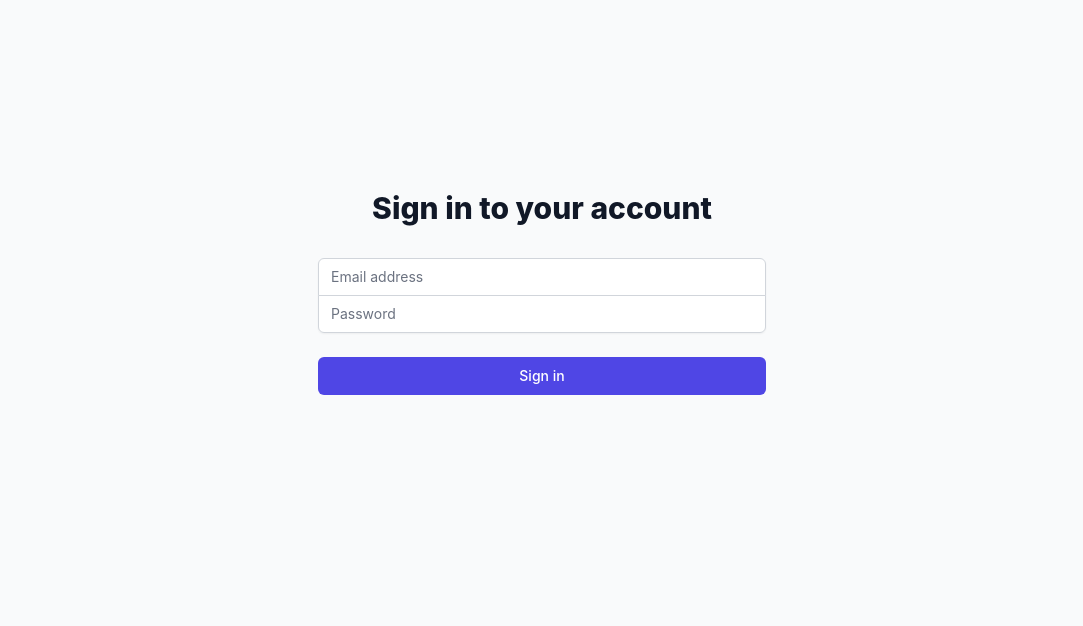
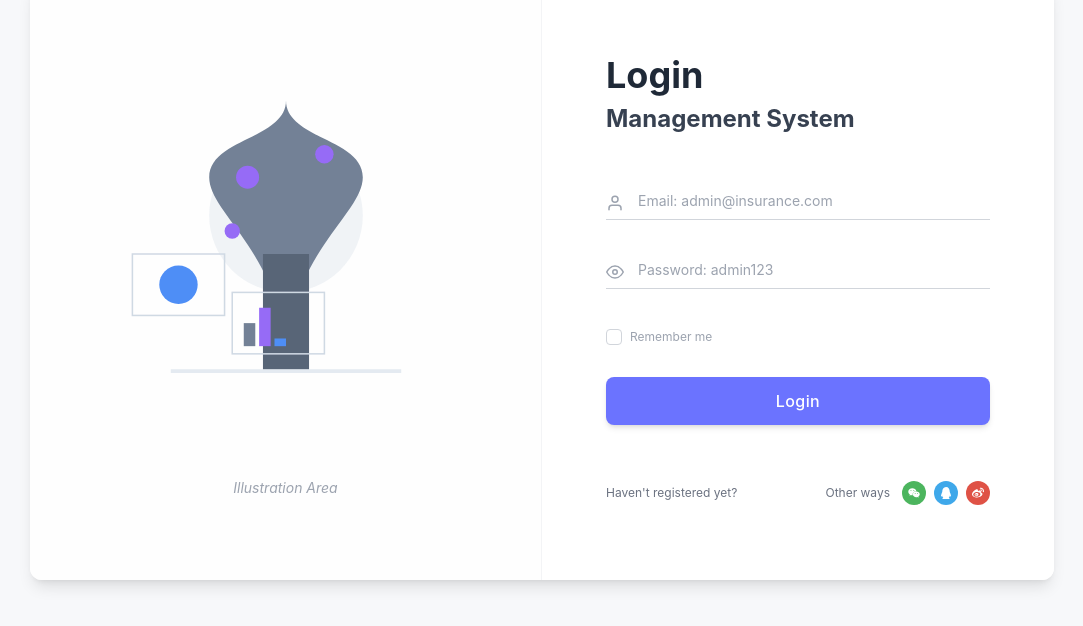
Before and after one commit to Aadvick1410/Insurance-Management-Platform, a React (Vite) app in the folder frontend/: page /login in a window 1280 px wide. Shown: the part 120-746 px from the top of the page, without its empty margins (98-1181 px from the left). Built offline with nearby package versions, Linux system fonts and the light colour scheme.

Commit message:
Update LoginPage UI to match provided design

```diff
--- a/frontend/src/pages/auth/LoginPage.jsx
+++ b/frontend/src/pages/auth/LoginPage.jsx
@@ -1,6 +1,8 @@
 import React, { useState } from 'react';
 import { useAuth } from '../../context/AuthContext';
 import { useNavigate } from 'react-router-dom';
+import { FiUser, FiEye } from 'react-icons/fi';
+import { FaWeixin, FaQq, FaWeibo } from 'react-icons/fa';
 
 const LoginPage = () => {
   const [email, setEmail] = useState('');
@@ -15,45 +17,99 @@ const LoginPage = () => {
   };
 
   return (
-    <div className="min-h-screen flex items-center justify-center bg-gray-50 py-12 px-4 sm:px-6 lg:px-8">
-      <div className="max-w-md w-full space-y-8">
-        <div>
-          <h2 className="mt-6 text-center text-3xl font-extrabold text-gray-900">Sign in to your account</h2>
+    <div className="min-h-screen flex items-center justify-center bg-[#f7f8fa] p-4">
+      <div className="bg-white rounded-xl shadow-lg w-full max-w-5xl flex relative overflow-hidden h-[600px]">
+
+        {/* Top Right Decorative Circle */}
+        <div className="absolute top-0 right-0 -mr-12 -mt-12 w-48 h-48 bg-[#b4c3ff] rounded-full flex items-center justify-center opacity-80 pointer-events-none">
+          <span className="text-white text-6xl font-bold mt-8 mr-8">D</span>
         </div>
-        <form className="mt-8 space-y-6" onSubmit={handleSubmit}>
-          <div className="rounded-md shadow-sm -space-y-px">
-            <div>
+
+        {/* Left Side - Illustrations (Hidden on Mobile) */}
+        <div className="hidden md:flex md:w-1/2 p-8 flex-col justify-center items-center relative border-r border-gray-100 bg-[#fefefe]">
+           {/* We use a beautiful inline SVG as a placeholder for the user's illustration */}
+           <svg xmlns="http://www.w3.org/2001/svg" viewBox="0 0 500 500" className="w-full max-w-sm opacity-90">
+              <path fill="#e2e8f0" d="M100 400 h300 v5 h-300 z" />
+              <circle cx="250" cy="200" r="100" fill="#cbd5e1" opacity="0.3"/>
+              <path fill="#64748b" d="M250 400 C250 250, 150 200, 150 150 C150 100, 250 100, 250 50 C250 100, 350 100, 350 150 C350 200, 250 250, 250 400 Z" />
+              <rect x="220" y="250" width="60" height="150" fill="#475569" />
+              <circle cx="200" cy="150" r="15" fill="#8b5cf6" />
+              <circle cx="300" cy="120" r="12" fill="#8b5cf6" />
+              <circle cx="180" cy="220" r="10" fill="#8b5cf6" />
+              <rect x="50" y="250" width="120" height="80" fill="none" stroke="#cbd5e1" strokeWidth="2" />
+              <circle cx="110" cy="290" r="25" fill="#3b82f6" />
+              <rect x="180" y="300" width="120" height="80" fill="none" stroke="#cbd5e1" strokeWidth="2" />
+              <rect x="195" y="340" width="15" height="30" fill="#64748b" />
+              <rect x="215" y="320" width="15" height="50" fill="#8b5cf6" />
+              <rect x="235" y="360" width="15" height="10" fill="#3b82f6" />
+           </svg>
+           <p className="mt-8 text-gray-400 text-sm italic">Illustration Area</p>
+        </div>
+
+        {/* Right Side - Login Form */}
+        <div className="w-full md:w-1/2 p-10 lg:p-16 z-10 bg-white flex flex-col justify-center">
+          <h1 className="text-4xl font-bold text-gray-800 mb-2">Login</h1>
+          <h2 className="text-2xl font-bold text-gray-700 mb-12">Management System</h2>
+
+          <form onSubmit={handleSubmit} className="space-y-8 w-full max-w-sm">
+            {/* Username/Email */}
+            <div className="relative">
+              <span className="absolute left-0 bottom-2 text-gray-400 text-lg">
+                 <FiUser />
+              </span>
               <input
-                name="email"
                 type="email"
                 required
-                className="appearance-none rounded-none relative block w-full px-3 py-2 border border-gray-300 placeholder-gray-500 text-gray-900 rounded-t-md focus:outline-none focus:ring-indigo-500 focus:border-indigo-500 focus:z-10 sm:text-sm"
-                placeholder="Email address"
+                placeholder="Email: admin@insurance.com"
+                className="w-full pl-8 pb-2 border-0 border-b border-gray-300 focus:ring-0 focus:border-[#6c74fb] outline-none text-gray-700 bg-transparent placeholder-gray-400 text-sm"
                 value={email}
                 onChange={(e) => setEmail(e.target.value)}
               />
             </div>
-            <div>
+
+            {/* Password */}
+            <div className="relative">
+              <span className="absolute left-0 bottom-2 text-gray-400 text-lg">
+                 <FiEye />
+              </span>
               <input
-                name="password"
                 type="password"
                 required
-                className="appearance-none rounded-none relative block w-full px-3 py-2 border border-gray-300 placeholder-gray-500 text-gray-900 rounded-b-md focus:outline-none focus:ring-indigo-500 focus:border-indigo-500 focus:z-10 sm:text-sm"
-                placeholder="Password"
+                placeholder="Password: admin123"
+                className="w-full pl-8 pb-2 border-0 border-b border-gray-300 focus:ring-0 focus:border-[#6c74fb] outline-none text-gray-700 bg-transparent placeholder-gray-400 text-sm"
                 value={password}
                 onChange={(e) => setPassword(e.target.value)}
               />
             </div>
-          </div>
-          <div>
+
+            {/* Remember me */}
+            <div className="flex items-center pt-2">
+              <input type="checkbox" id="remember" className="w-4 h-4 text-[#6c74fb] border-gray-300 rounded focus:ring-[#6c74fb]" />
+              <label htmlFor="remember" className="ml-2 text-xs text-gray-400">Remember me</label>
+            </div>
+
+            {/* Submit */}
             <button
               type="submit"
-              className="group relative w-full flex justify-center py-2 px-4 border border-transparent text-sm font-medium rounded-md text-white bg-indigo-600 hover:bg-indigo-700 focus:outline-none focus:ring-2 focus:ring-offset-2 focus:ring-indigo-500"
+              className="w-full bg-[#6b73ff] hover:bg-[#5a62ff] text-white font-medium py-3 rounded-lg shadow-md transition duration-300 tracking-wide mt-2"
             >
-              Sign in
+              Login
             </button>
-          </div>
-        </form>
+
+            {/* Footer */}
+            <div className="pt-6 flex items-center justify-between text-xs text-gray-500">
+              <a href="#" className="hover:text-[#6b73ff] transition-colors">Haven't registered yet?</a>
+              <div className="flex items-center space-x-3">
+                <span>Other ways</span>
+                <div className="flex space-x-2">
+                  <span className="w-6 h-6 rounded-full bg-[#4cb55e] text-white flex items-center justify-center cursor-pointer hover:opacity-80"><FaWeixin size={12} /></span>
+                  <span className="w-6 h-6 rounded-full bg-[#3fa8ea] text-white flex items-center justify-center cursor-pointer hover:opacity-80"><FaQq size={12} /></span>
+                  <span className="w-6 h-6 rounded-full bg-[#df5246] text-white flex items-center justify-center cursor-pointer hover:opacity-80"><FaWeibo size={12} /></span>
+                </div>
+              </div>
+            </div>
+          </form>
+        </div>
       </div>
     </div>
   );
```
